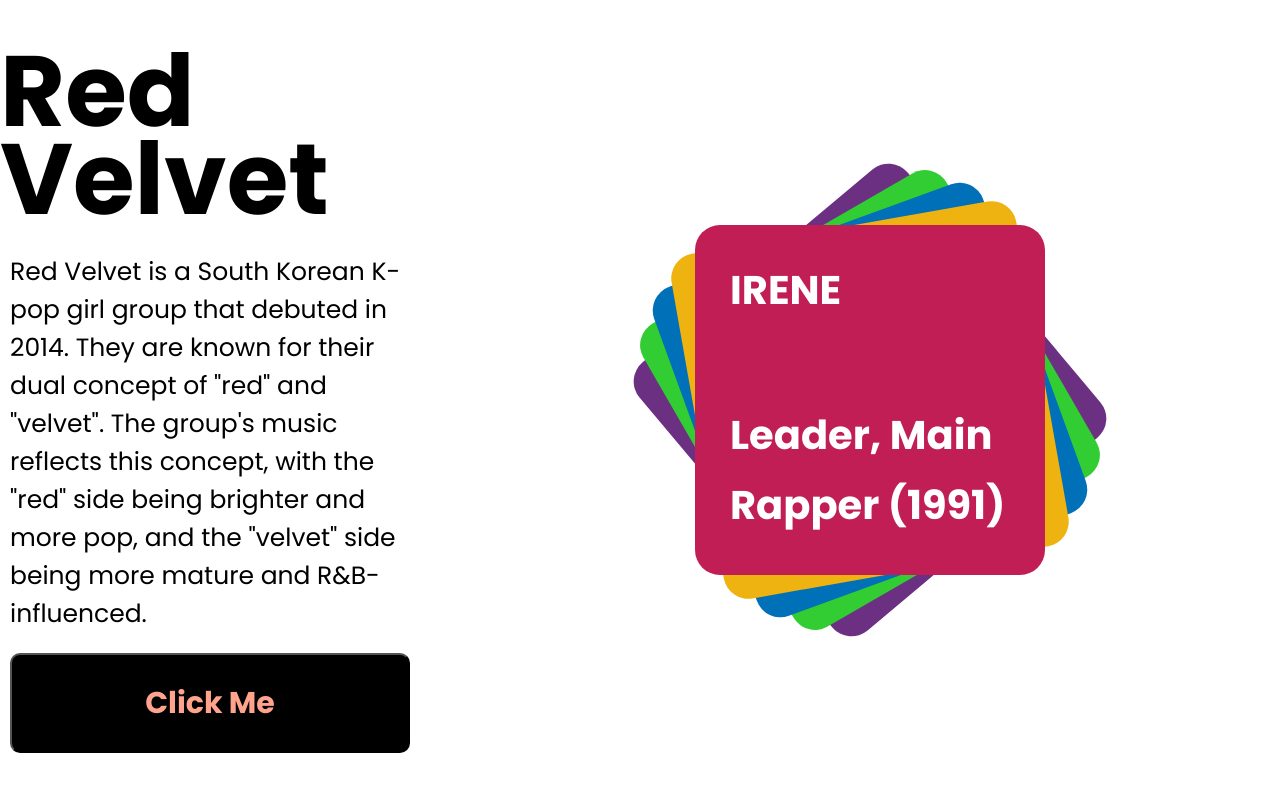
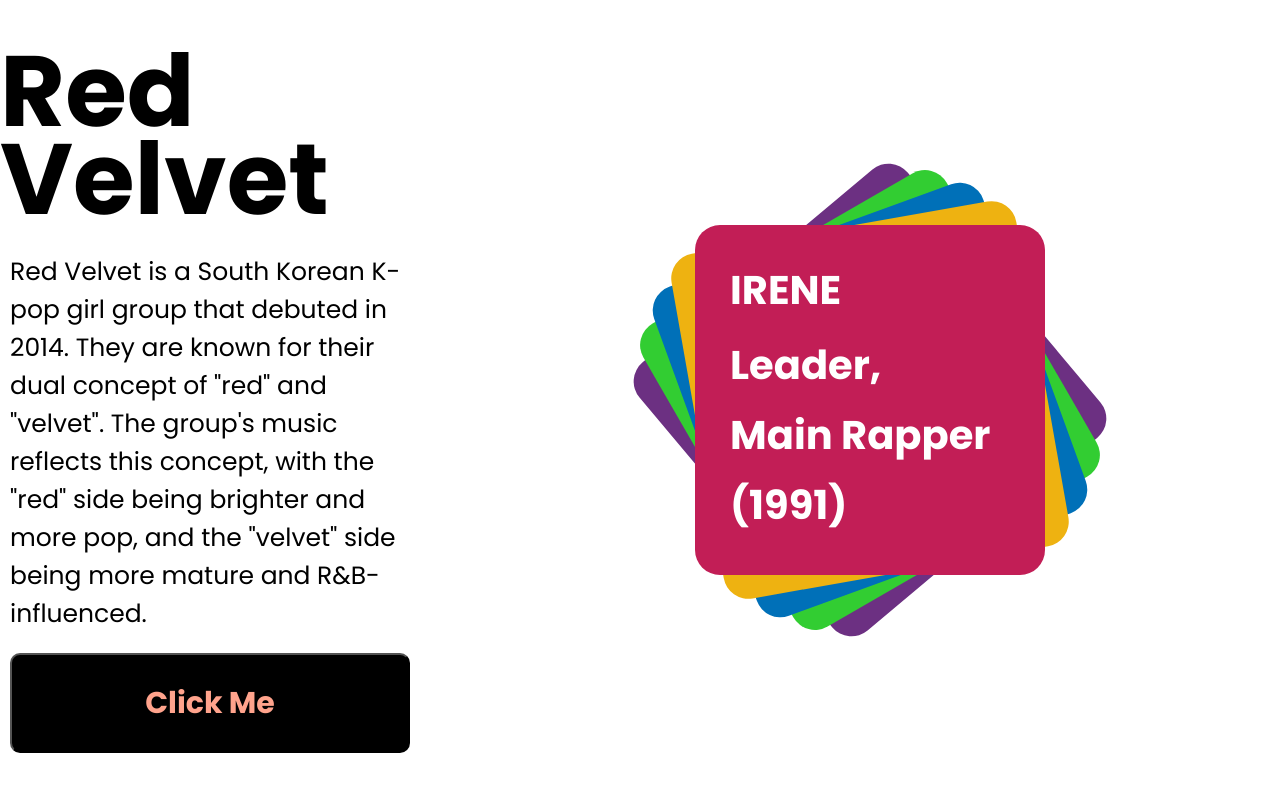
Before and after one commit to hmquan191/RVCard, a plain HTML site: page main/index.html in a window 1280 px wide. Shown: the top 792 px of the page. Drawn offline with nearby package versions, Linux system fonts and the light colour scheme.

Commit message:
update card

```diff
--- a/main/index.html
+++ b/main/index.html
@@ -33,7 +33,7 @@
         </div>
         <div class="right">
             <div class="right">
-                <div class="card"><div class="sub">IRENE</div><div class="content">Leader, Main Rapper (1991)</div></div>
+                <div class="card"><div class="sub">IRENE</div><div class="content">Leader,<br/>Main Rapper (1991)</div></div>
                 <div class="card"><div class="sub">SEULGI</div><div class="content">Main Dancer, Lead Vocalist (1994)</div></div>
                 <div class="card"><div class="sub">WENDY</div><div class="content">Main Vocalist (1994)</div></div>
                 <div class="card"><div class="sub">JOY</div><div class="content">Lead Rapper, Sub Vocalist (1996)</div></div>
```
